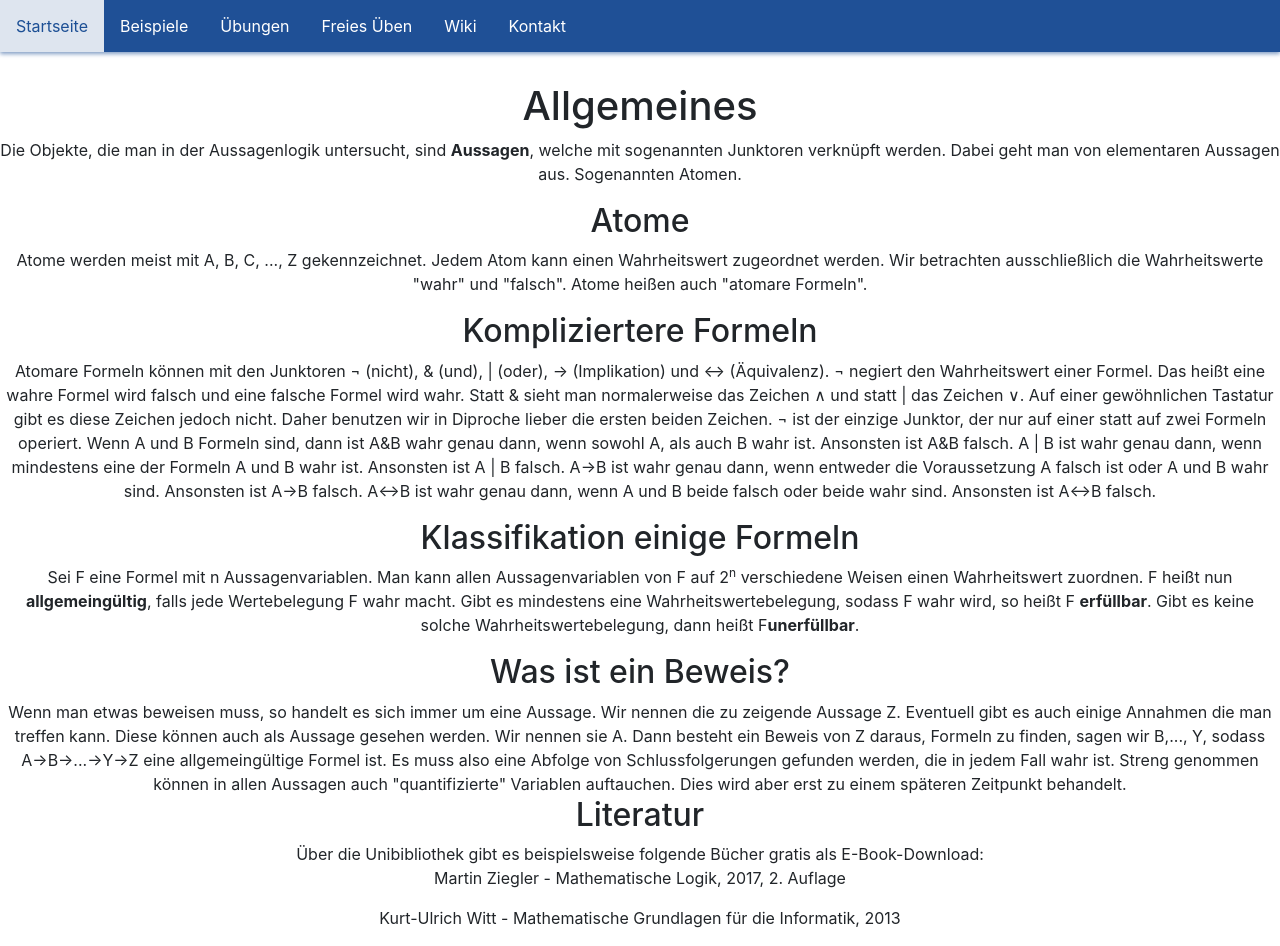
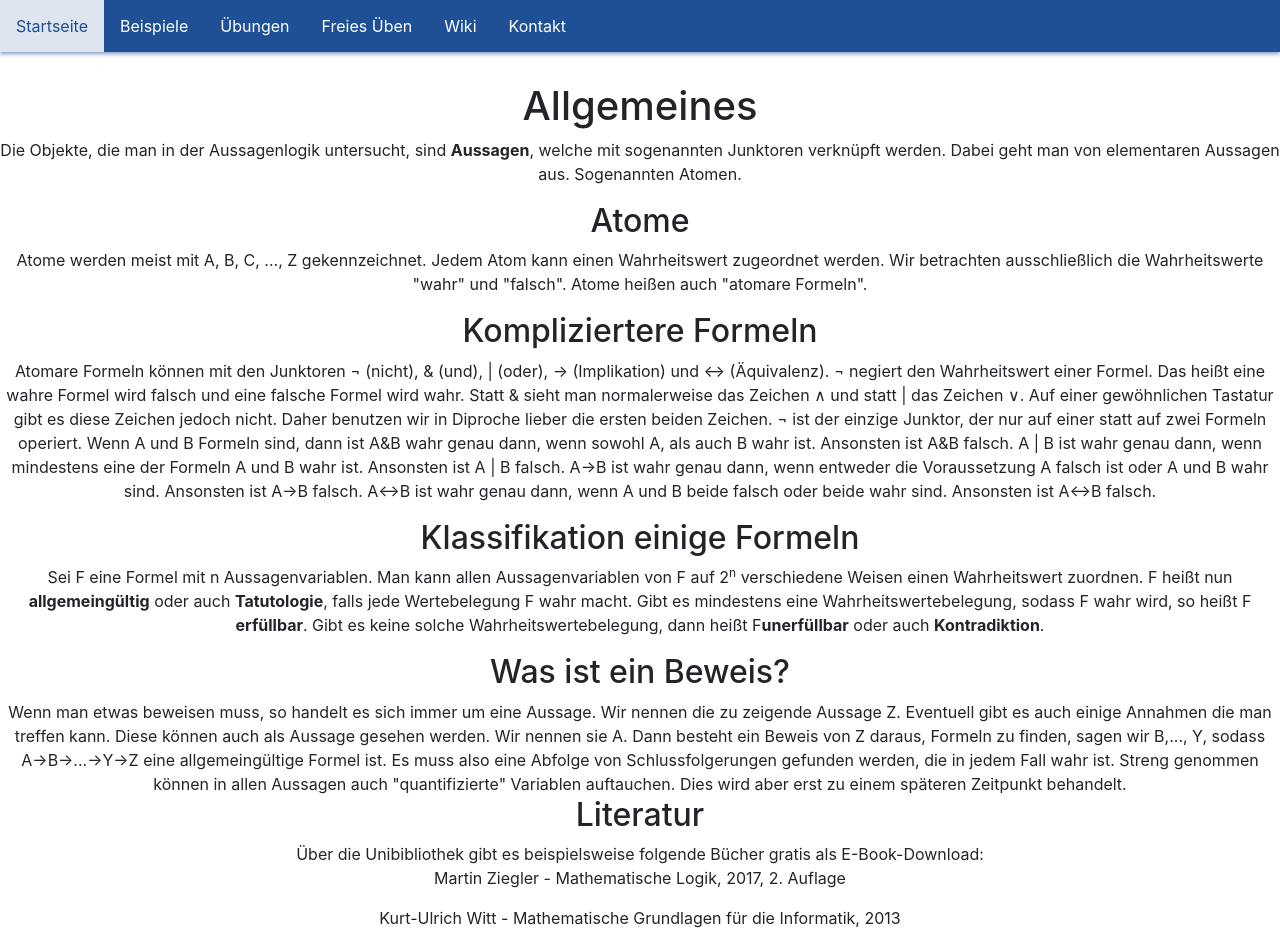
Before and after one commit to diproche/webinterface, a React (Create React App) app: page /wiki in a window 1280 px wide. Built offline with nearby package versions, Linux system fonts and the light colour scheme.

Commit message:
Add Tautologie and Kontradiktion

```diff
--- a/src/components/propositionalLogic/wiki.tsx
+++ b/src/components/propositionalLogic/wiki.tsx
@@ -35,10 +35,10 @@ class WikiPropositionalLogic extends React.Component {
 				<h2>Klassifikation einige Formeln</h2>
 				<p> Sei F eine Formel mit n Aussagenvariablen. Man kann allen Aussagenvariablen
 					von F auf 2<sup>n</sup> verschiedene Weisen einen Wahrheitswert zuordnen.
-					F heißt nun <b>allgemeingültig</b>, falls jede Wertebelegung F wahr macht.
+					F heißt nun <b>allgemeingültig</b> oder auch <b>Tatutologie</b>, falls jede Wertebelegung F wahr macht.
 					Gibt es mindestens eine Wahrheitswertebelegung, sodass F wahr wird, so heißt
 					F <b>erfüllbar</b>. Gibt es keine solche Wahrheitswertebelegung, dann heißt F
-					<b>unerfüllbar</b>.
+					<b>unerfüllbar</b> oder auch <b>Kontradiktion</b>.
 				</p>
 				<h2>Was ist ein Beweis?</h2>
 				Wenn man etwas beweisen muss, so handelt es sich immer um eine Aussage.
```
